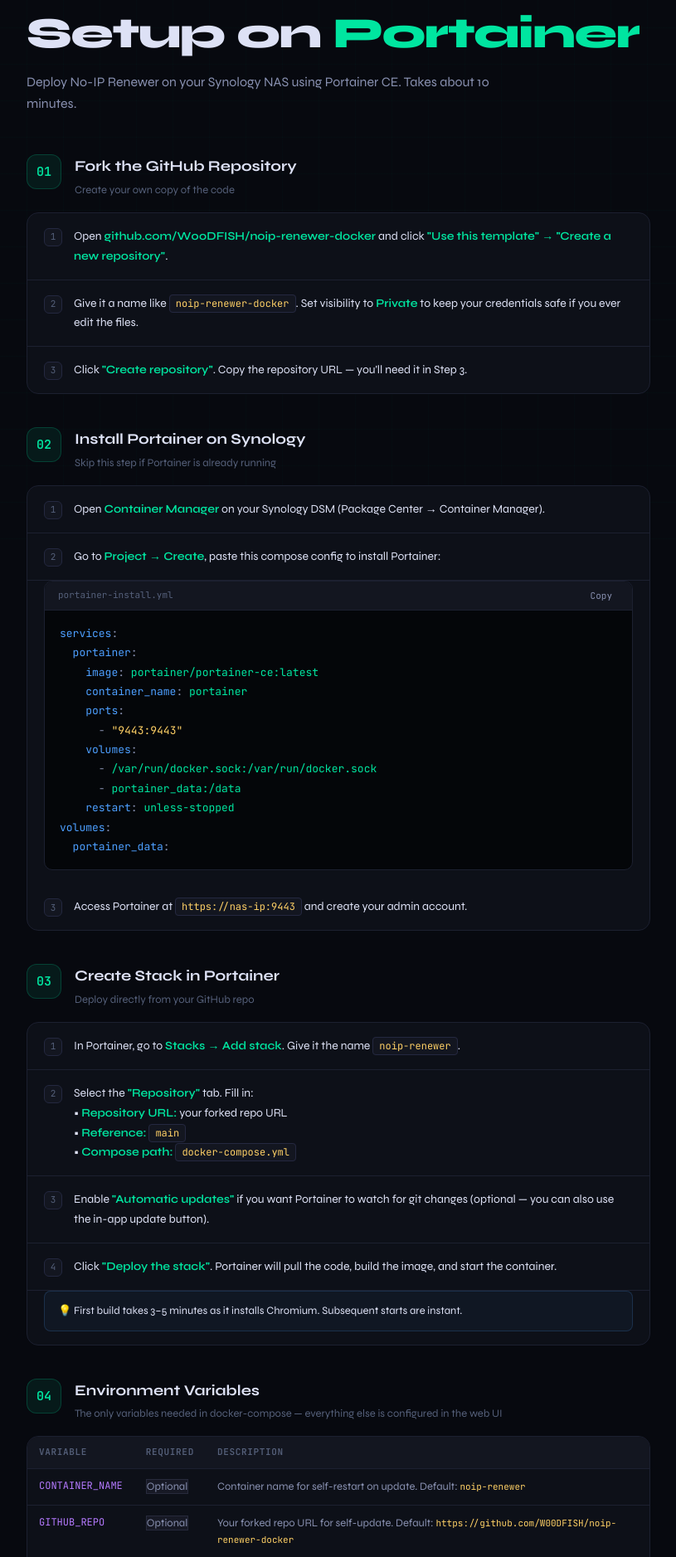
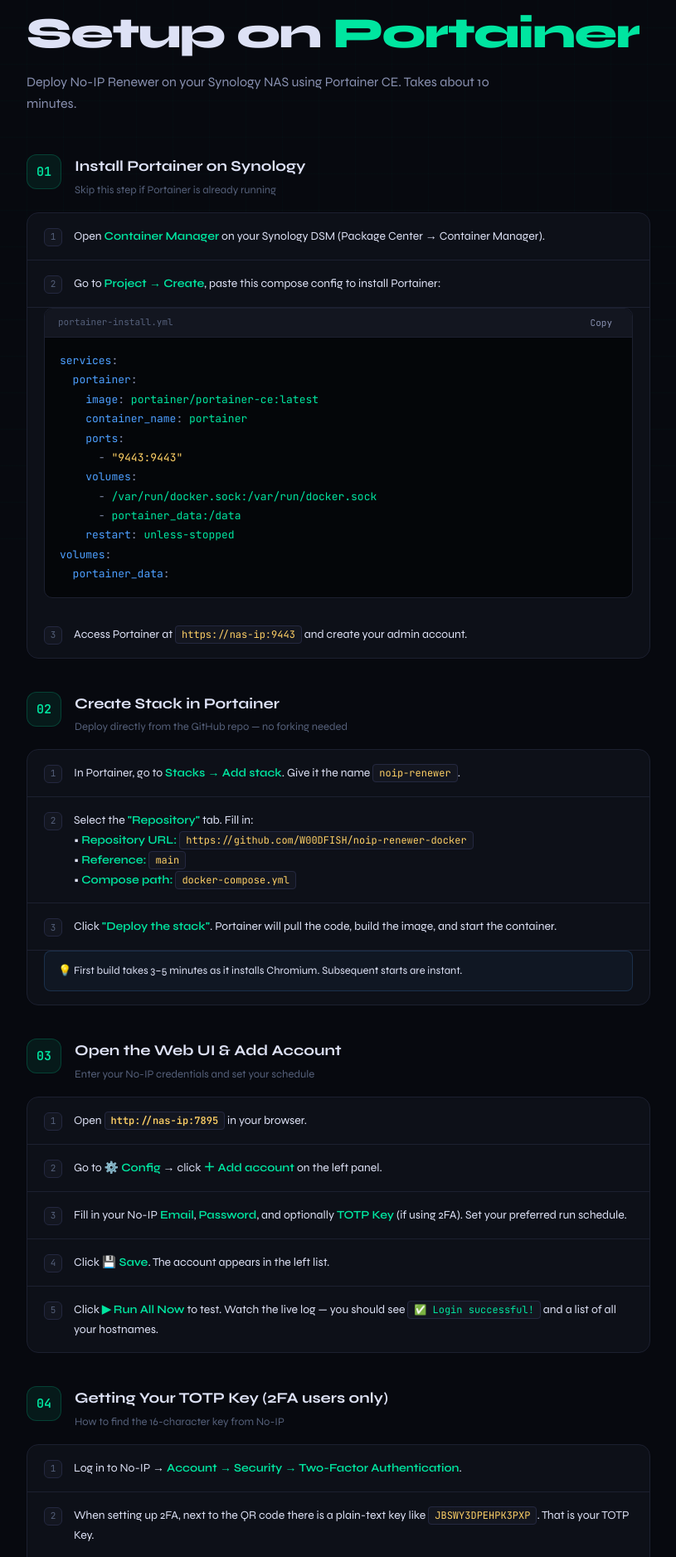
Before and after one commit to W00DFISH/noip-renewer-docker, a Flask app: page /setup in a window 1280 px wide. Shown: the part 143-2020 px from the top of the page at 83% size, without its empty margins (232-1047 px from the left). Run offline with Flask 3, Linux system fonts and the light colour scheme.

Commit message:
Add files via upload

```diff
--- a/app.py
+++ b/app.py
@@ -171,8 +171,20 @@
                     raise RuntimeError("Could not load my.noip.com after 3 attempts")
                 if "login" in page.url:
                     raise RuntimeError("Session lost")
-                try: page.locator("#zone-collection-wrapper, .dns-records, table, .expiration-banner, [hx-get*='/touch']").first.wait_for(timeout=15_000)
+                try: page.locator("#zone-collection-wrapper, .dns-records, table, [hx-get*='/touch'], a[href*='dns/records']").first.wait_for(timeout=15_000)
                 except PWT: add_log("No records wrapper."); break
+
+                # Log all hostnames on the page
+                try:
+                    all_links = page.locator('a[href*="dns/records?jump"]').all()
+                    host_names_all = []
+                    for lnk in all_links:
+                        txt = lnk.inner_text(timeout=500).strip()
+                        if txt and "." in txt:
+                            host_names_all.append(txt)
+                    if host_names_all:
+                        add_log(f"📋 All hosts in account: {', '.join(host_names_all)}")
+                except: pass
 
                 # Find all Confirm buttons (hx-get*="/touch" is the new No-IP UI)
                 confirm_btns = page.locator('button[hx-get*="/touch"]').all()
@@ -278,7 +290,7 @@
         save_history_entry({
             "ts":      datetime.now(GMT7).timestamp(),
             "time":    datetime.now(GMT7).strftime("%Y-%m-%d %H:%M:%S GMT+7"),
-            "trigger": "manual" if not account_id else f"scheduled:{account_id}",
+            "trigger": "manual" if not account_id else "scheduled",
             "result":  run_status["last_result"].split("|")[0],
             "summary": result_msg,
             "renewed": all_renewed,
--- a/docker-compose.yml
+++ b/docker-compose.yml
@@ -13,6 +13,7 @@
     environment:
       - GITHUB_REPO=https://github.com/W00DFISH/noip-renewer-docker
       - CONTAINER_NAME=noip-renewer
+      - PORTAINER_WEBHOOK=${PORTAINER_WEBHOOK:-}  # Optional: Portainer stack webhook URL
     logging:
       driver: "json-file"
       options:
--- a/templates/setup.html
+++ b/templates/setup.html
@@ -125,31 +125,6 @@
     <div class="step-header">
       <div class="step-num">01</div>
       <div class="step-title">
-        <h3>Fork the GitHub Repository</h3>
-        <p>Create your own copy of the code</p>
-      </div>
-    </div>
-    <div class="step-body">
-      <div class="inst">
-        <div class="inst-n">1</div>
-        <div class="inst-text">Open <a href="https://github.com/W00DFISH/noip-renewer-docker" target="_blank"><strong>github.com/W00DFISH/noip-renewer-docker</strong></a> and click <strong>"Use this template" → "Create a new repository"</strong>.</div>
-      </div>
-      <div class="inst">
-        <div class="inst-n">2</div>
-        <div class="inst-text">Give it a name like <code>noip-renewer-docker</code>. Set visibility to <strong>Private</strong> to keep your credentials safe if you ever edit the files.</div>
-      </div>
-      <div class="inst">
-        <div class="inst-n">3</div>
-        <div class="inst-text">Click <strong>"Create repository"</strong>. Copy the repository URL — you'll need it in Step 3.</div>
-      </div>
-    </div>
-  </div>
-
-  <!-- Step 2 -->
-  <div class="step">
-    <div class="step-header">
-      <div class="step-num">02</div>
-      <div class="step-title">
         <h3>Install Portainer on Synology</h3>
         <p>Skip this step if Portainer is already running</p>
       </div>
@@ -185,13 +160,13 @@
     </div>
   </div>
 
-  <!-- Step 3 -->
+  <!-- Step 2 -->
   <div class="step">
     <div class="step-header">
-      <div class="step-num">03</div>
+      <div class="step-num">02</div>
       <div class="step-title">
         <h3>Create Stack in Portainer</h3>
-        <p>Deploy directly from your GitHub repo</p>
+        <p>Deploy directly from the GitHub repo — no forking needed</p>
       </div>
     </div>
     <div class="step-body">
@@ -202,65 +177,26 @@
       <div class="inst">
         <div class="inst-n">2</div>
         <div class="inst-text">Select the <strong>"Repository"</strong> tab. Fill in:
-          <br>• <strong>Repository URL:</strong> your forked repo URL
+          <br>• <strong>Repository URL:</strong> <code>https://github.com/W00DFISH/noip-renewer-docker</code>
           <br>• <strong>Reference:</strong> <code>main</code>
           <br>• <strong>Compose path:</strong> <code>docker-compose.yml</code>
         </div>
       </div>
       <div class="inst">
         <div class="inst-n">3</div>
-        <div class="inst-text">Enable <strong>"Automatic updates"</strong> if you want Portainer to watch for git changes (optional — you can also use the in-app update button).</div>
-      </div>
-      <div class="inst">
-        <div class="inst-n">4</div>
         <div class="inst-text">Click <strong>"Deploy the stack"</strong>. Portainer will pull the code, build the image, and start the container.</div>
       </div>
       <div class="note" style="margin:0 20px 16px">First build takes 3–5 minutes as it installs Chromium. Subsequent starts are instant.</div>
     </div>
   </div>
 
-  <!-- Step 4 — Environment Variables -->
+  <!-- Step 3 -->
   <div class="step">
     <div class="step-header">
-      <div class="step-num">04</div>
+      <div class="step-num">03</div>
       <div class="step-title">
-        <h3>Environment Variables</h3>
-        <p>The only variables needed in docker-compose — everything else is configured in the web UI</p>
-      </div>
-    </div>
-    <div class="step-body">
-      <table class="var-table">
-        <thead>
-          <tr>
-            <th>Variable</th>
-            <th>Required</th>
-            <th>Description</th>
-          </tr>
-        </thead>
-        <tbody>
-          <tr>
-            <td class="vname">CONTAINER_NAME</td>
-            <td><span class="req-opt">Optional</span></td>
-            <td style="font-size:13px;color:var(--muted2)">Container name for self-restart on update. Default: <code style="font-family:var(--mono);font-size:11px;color:var(--yellow)">noip-renewer</code></td>
-          </tr>
-          <tr>
-            <td class="vname">GITHUB_REPO</td>
-            <td><span class="req-opt">Optional</span></td>
-            <td style="font-size:13px;color:var(--muted2)">Your forked repo URL for self-update. Default: <code style="font-family:var(--mono);font-size:11px;color:var(--yellow)">https://github.com/W00DFISH/noip-renewer-docker</code></td>
-          </tr>
-        </tbody>
-      </table>
-      <div class="warn" style="margin:0 20px 16px">All No-IP credentials (email, password, TOTP key) and schedule settings are configured <strong>inside the web UI</strong> and stored in a Docker volume — never in docker-compose.</div>
-    </div>
-  </div>
-
-  <!-- Step 5 -->
-  <div class="step">
-    <div class="step-header">
-      <div class="step-num">05</div>
-      <div class="step-title">
-        <h3>Open the Web UI & Configure</h3>
-        <p>Enter your credentials and set your schedule</p>
+        <h3>Open the Web UI & Add Account</h3>
+        <p>Enter your No-IP credentials and set your schedule</p>
       </div>
     </div>
     <div class="step-body">
@@ -270,23 +206,27 @@
       </div>
       <div class="inst">
         <div class="inst-n">2</div>
-        <div class="inst-text">Go to <strong>⚙️ Config</strong> → fill in your No-IP <strong>Email</strong>, <strong>Password</strong>, and <strong>TOTP Key</strong> (if using 2FA).</div>
+        <div class="inst-text">Go to <strong>⚙️ Config</strong> → click <strong>＋ Add account</strong> on the left panel.</div>
       </div>
       <div class="inst">
         <div class="inst-n">3</div>
-        <div class="inst-text">Set your <strong>Schedule</strong>: enable it, choose your GMT offset, run frequency, and hour. Click <strong>Save schedule</strong>.</div>
+        <div class="inst-text">Fill in your No-IP <strong>Email</strong>, <strong>Password</strong>, and optionally <strong>TOTP Key</strong> (if using 2FA). Set your preferred run schedule.</div>
       </div>
       <div class="inst">
         <div class="inst-n">4</div>
-        <div class="inst-text">Click <strong>▶ Run Now</strong> to test. Watch the live log — you should see <code style="color:var(--green)">✅ Login successful!</code> followed by confirmation of each host.</div>
+        <div class="inst-text">Click <strong>💾 Save</strong>. The account appears in the left list.</div>
+      </div>
+      <div class="inst">
+        <div class="inst-n">5</div>
+        <div class="inst-text">Click <strong>▶ Run All Now</strong> to test. Watch the live log — you should see <code style="color:var(--green)">✅ Login successful!</code> and a list of all your hostnames.</div>
       </div>
     </div>
   </div>
 
-  <!-- Step 6 — TOTP Key -->
+  <!-- Step 4 — TOTP Key -->
   <div class="step">
     <div class="step-header">
-      <div class="step-num">06</div>
+      <div class="step-num">04</div>
       <div class="step-title">
         <h3>Getting Your TOTP Key (2FA users only)</h3>
         <p>How to find the 16-character key from No-IP</p>
@@ -303,13 +243,43 @@
       </div>
       <div class="inst">
         <div class="inst-n">3</div>
-        <div class="inst-text">Paste it into the <strong>TOTP Key</strong> field in the web UI.</div>
+        <div class="inst-text">Paste it into the <strong>TOTP Key</strong> field when adding your account in the web UI.</div>
       </div>
       <div class="warn" style="margin:0 20px 16px">If you already set up 2FA and didn't save the key — <strong>disable then re-enable 2FA</strong> to get a new one. There's no way to retrieve an existing key.</div>
     </div>
   </div>
 
-  <div class="divider"></div>
+  <!-- Step 5 — View config data -->
+  <div class="step">
+    <div class="step-header">
+      <div class="step-num">05</div>
+      <div class="step-title">
+        <h3>Where is my data stored?</h3>
+        <p>Credentials and history are in a Docker volume</p>
+      </div>
+    </div>
+    <div class="step-body">
+      <div class="inst">
+        <div class="inst-n">1</div>
+        <div class="inst-text">All account credentials, schedule settings and run history are stored in a <strong>Docker volume</strong> named <code>noip_data</code>, inside the container at <code>/data/config.json</code>.</div>
+      </div>
+      <div class="inst">
+        <div class="inst-n">2</div>
+        <div class="inst-text">To view your config via SSH:
+          <div class="code-block" style="margin:8px 0 0">
+            <div class="code-bar"><span class="code-label">bash</span><button class="copy-btn" onclick="copyCode(this)">Copy</button></div>
+            <div class="code-body">docker exec noip-renewer cat /data/config.json</div>
+          </div>
+        </div>
+      </div>
+      <div class="inst">
+        <div class="inst-n">3</div>
+        <div class="inst-text">The volume <strong>survives container restarts and updates</strong>. Your data is never lost when redeploying.</div>
+      </div>
+    </div>
+  </div>
+
+    <div class="divider"></div>
 
   <!-- Done -->
   <div class="done-card">
```
Also changed, not shown: templates/index.html (+5 -4 lines), README.md, 2 other files.
